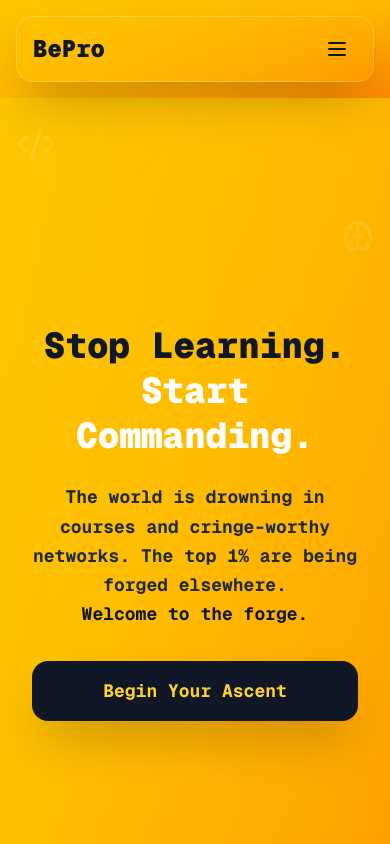
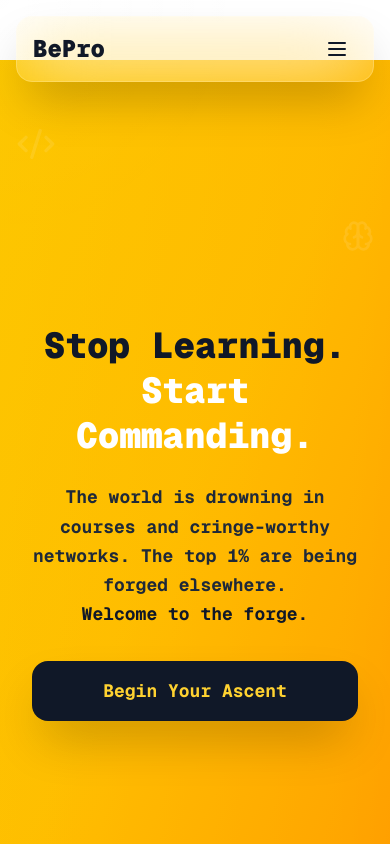
Before and after one commit to narensen/BePro, a Next.js app: page / in a window 390 px wide. Shown: the top 844 px of the page. Built offline with nearby package versions, Linux system fonts and the light colour scheme.

Commit message:
Update ResponsiveHeader.jsx

```diff
--- a/src/app/components/ui/ResponsiveHeader.jsx
+++ b/src/app/components/ui/ResponsiveHeader.jsx
@@ -11,7 +11,7 @@ export default function ResponsiveHeader({ user, onAuthAction, onSignOut }) {
   const toggleMenu = () => setIsMenuOpen(!isMenuOpen);
 
   return (
-    <header className="fixed top-0 left-0 right-0 z-50 p-4 sm:p-6 bg-gradient-to-br from-yellow-400 via-amber-400 to-orange-400">
+    <header className="fixed top-0 left-0 right-0 z-50 p-4 sm:p-6">
       <div className="backdrop-blur-2xl border border-white/20 rounded-2xl px-4 sm:px-8 py-3 sm:py-4 mx-auto max-w-7xl shadow-2xl">
         <div className="flex justify-between items-center">
           {/* Logo */}
```
